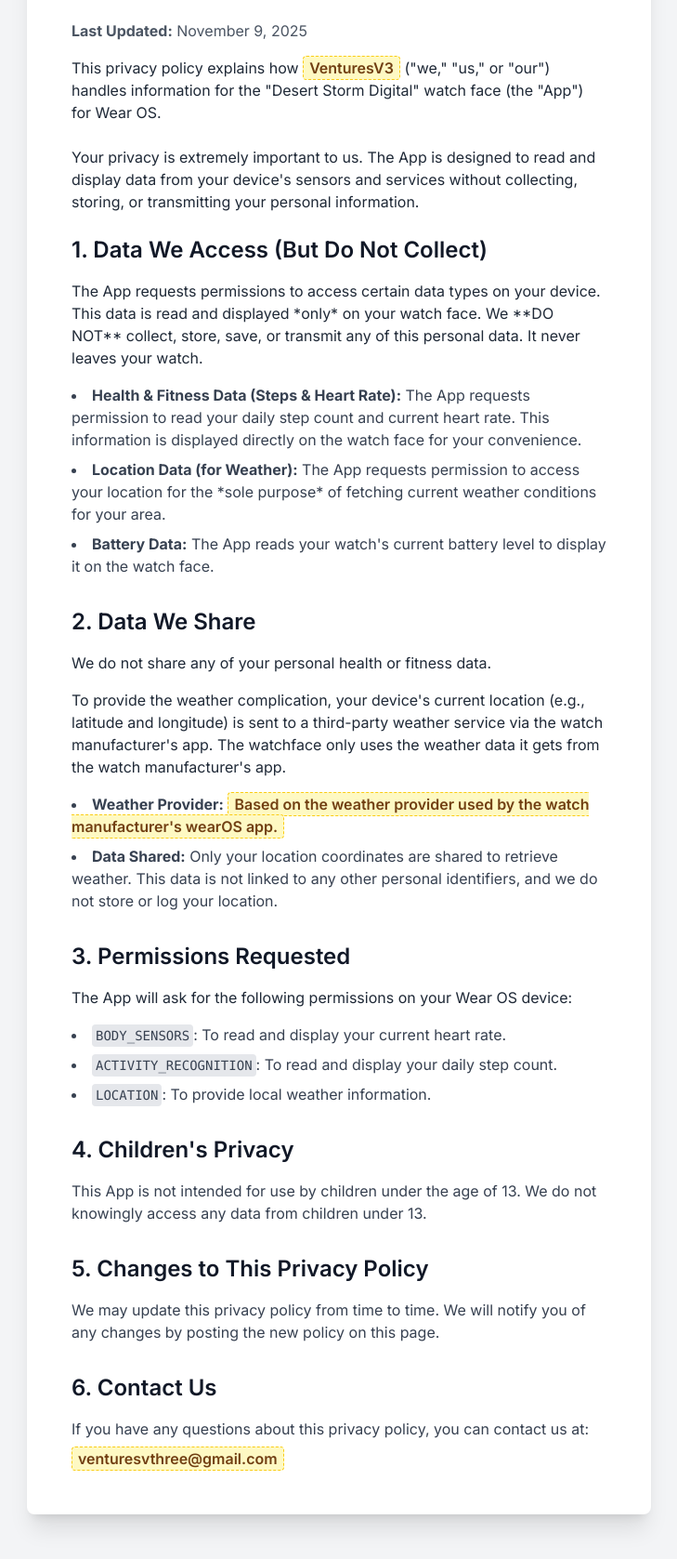
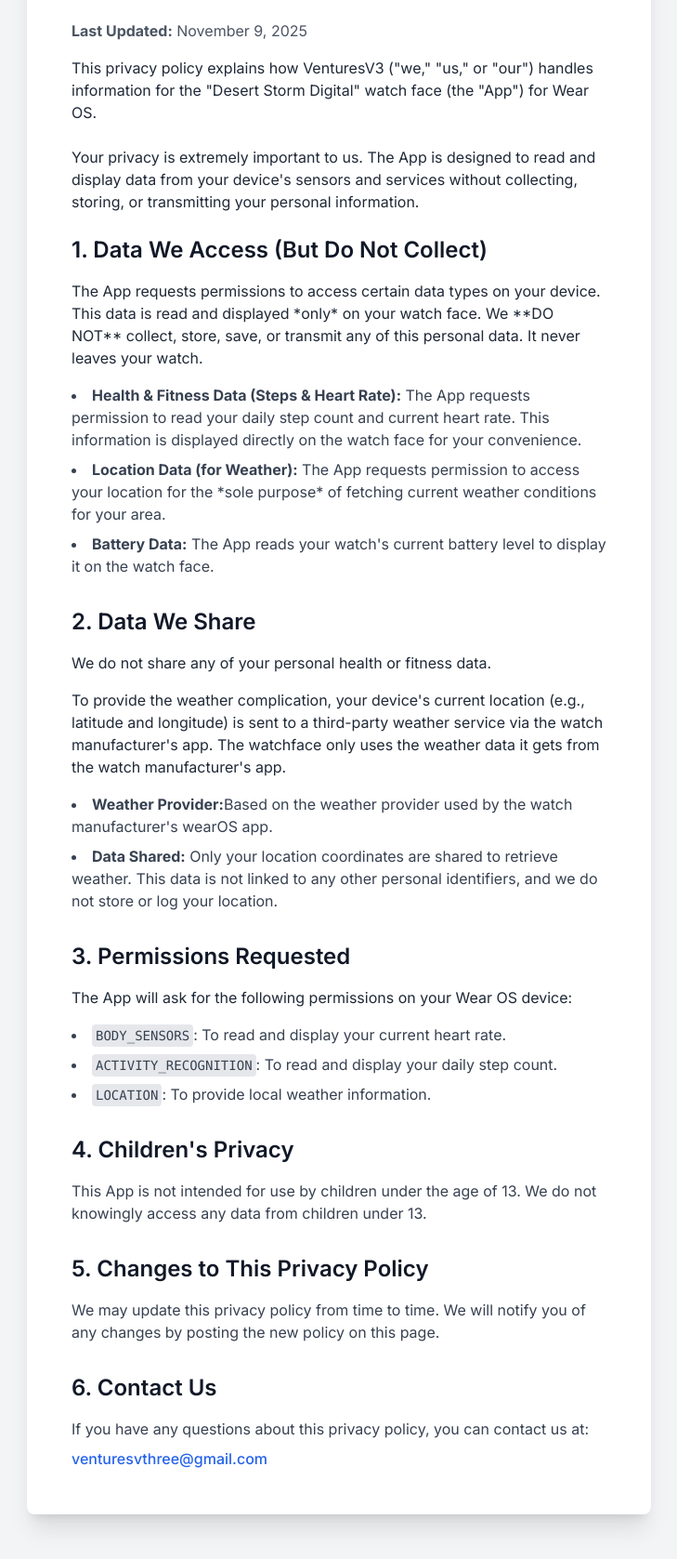
Before and after one commit to VsureDev97/vsuredev97.github.io, a plain HTML site: page index.html in a window 1280 px wide. Shown: the part 135-1812 px from the top of the page at 93% size, without its empty margins (275-1004 px from the left). Drawn offline with nearby package versions, Linux system fonts and the light colour scheme.

Commit message:
Update index.html

```diff
--- a/index.html
+++ b/index.html
@@ -32,9 +32,7 @@
             <p class="text-gray-600 mb-4"><strong>Last Updated:</strong> November 9, 2025</p>
 
             <p class="mb-6">
-                This privacy policy explains how
-                <span class="placeholder">VenturesV3</span>
-                ("we," "us," or "our") handles information for the "Desert Storm Digital" watch face (the "App") for Wear OS.
+                This privacy policy explains how VenturesV3 ("we," "us," or "our") handles information for the "Desert Storm Digital" watch face (the "App") for Wear OS.
             </p>
 
             <p class="mb-6">
@@ -71,8 +69,7 @@
                 </p>
                 <ul class="list-disc list-inside space-y-2 text-gray-700">
                     <li>
-                        <strong>Weather Provider:</strong>
-                        <span class="placeholder">Based on the weather provider used by the watch manufacturer's wearOS app.</span>
+                        <strong>Weather Provider:</strong>Based on the weather provider used by the watch manufacturer's wearOS app.
                     </li>
                     <li>
                         <strong>Data Shared:</strong> Only your location coordinates are shared to retrieve weather. This data is not linked to any other personal identifiers, and we do not store or log your location.
@@ -114,7 +111,7 @@
                     If you have any questions about this privacy policy, you can contact us at:
                 </p>
                 <p class="text-blue-600 font-medium mt-2">
-                    <span class="placeholder">venturesvthree@gmail.com</span>
+                    venturesvthree@gmail.com
                 </p>
             </div>
 
```
